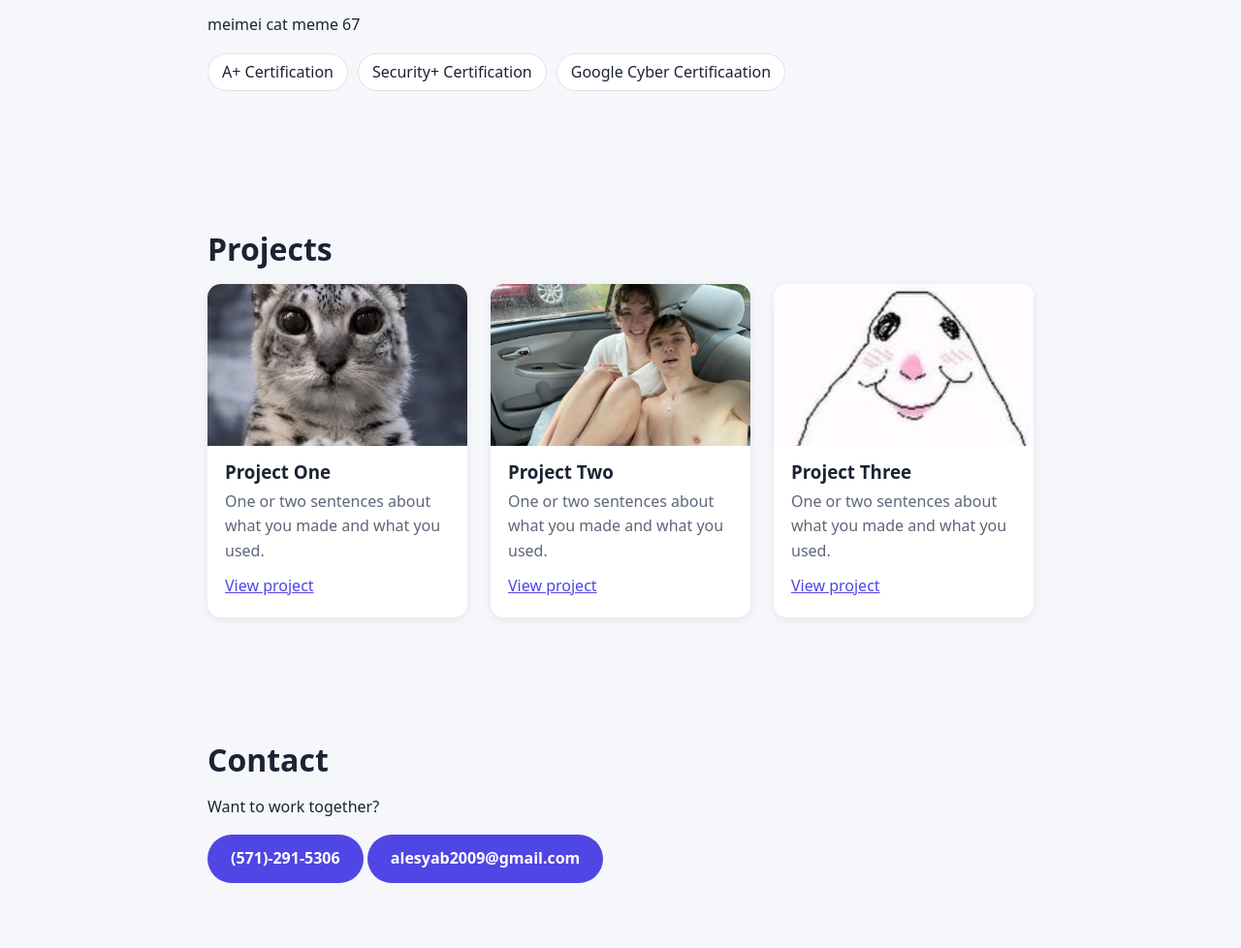
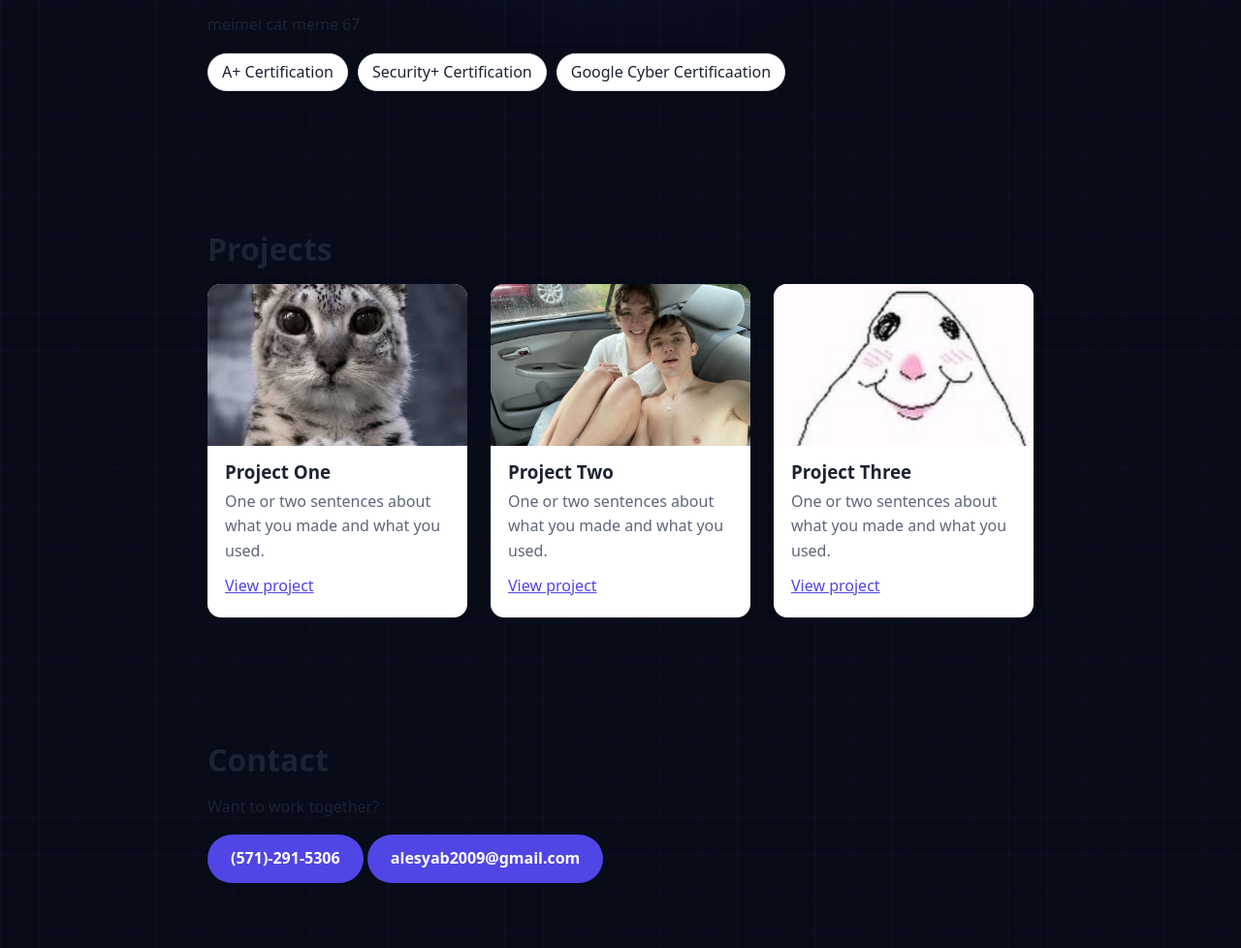
Before and after one commit to alesyab2009-beep/cybersecurity, a plain HTML site: page index.html in a window 1280 px wide. Shown: the part 678-1656 px from the top of the page at 97% size. Drawn offline with Linux system fonts and the light colour scheme.

Commit message:
Update style.css

```diff
--- a/style.css
+++ b/style.css
@@ -114,3 +114,33 @@ footer { text-align: center; padding: 32px 24px; color: var(--muted); }
   *, *::before, *::after { animation: none !important; transition: none !important; }
   .js .reveal { opacity: 1; transform: none; }
 }
+/* ===== INTERACTIVE BACKGROUND ===== */
+
+body {
+    background-color: #080b18;
+    background-image:
+        linear-gradient(rgba(100, 120, 255, 0.04) 1px, transparent 1px),
+        linear-gradient(90deg, rgba(100, 120, 255, 0.04) 1px, transparent 1px);
+    background-size: 40px 40px;
+}
+
+/* Glowing light that follows the cursor */
+body::before {
+    content: "";
+    position: fixed;
+    inset: 0;
+    pointer-events: none;
+    z-index: 0;
+
+    background: radial-gradient(
+        500px circle at var(--mouse-x, 50%) var(--mouse-y, 50%),
+        rgba(90, 100, 255, 0.16),
+        transparent 70%
+    );
+}
+
+/* Keep your website content above the glow */
+header, main, footer {
+    position: relative;
+    z-index: 1;
+}
```
